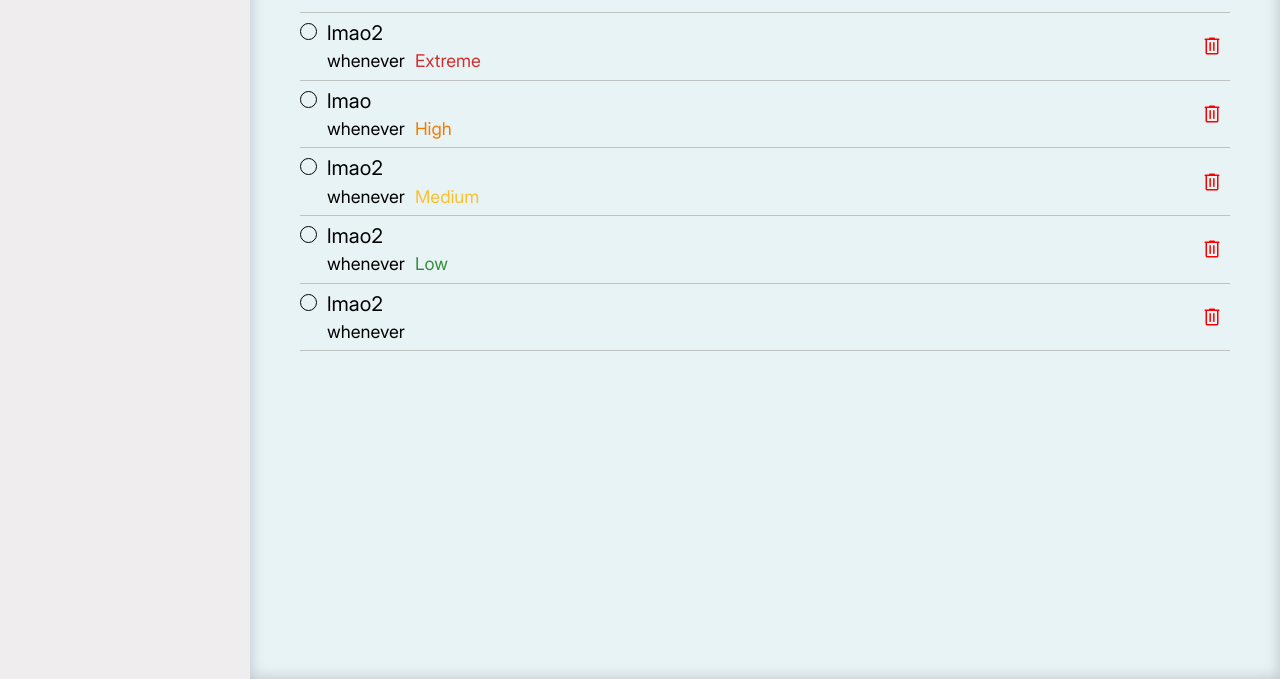
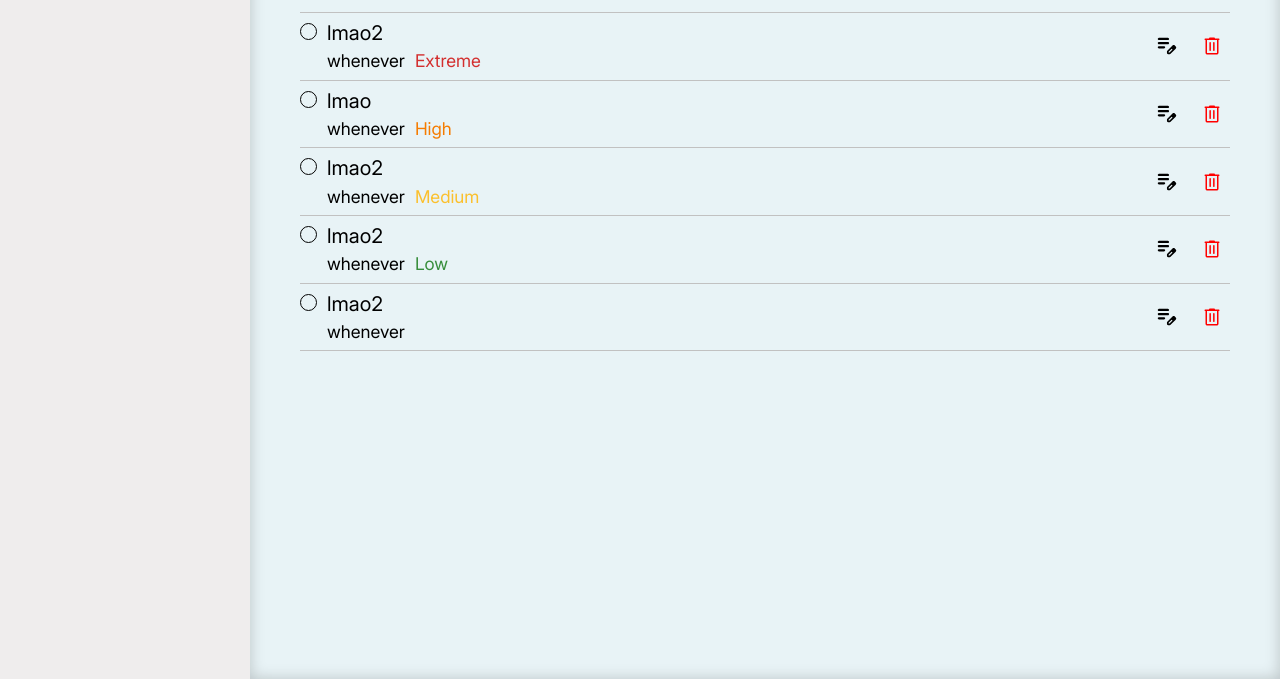
Before and after one commit to fromscode/todo-app, a website built with webpack: page src/index.html in a window 1280 px wide. Shown: the part 121-800 px from the top of the page. Built offline with nearby package versions, Linux system fonts and the light colour scheme; a web font is replaced by a local one.

Commit message:
Add edit icons (they don't work)

```diff
--- a/src/dom.js
+++ b/src/dom.js
@@ -1,4 +1,5 @@
 import deleteIcon from './assets/icons/delete.svg';
+import editIcon from './assets/icons/edit.svg';
 
 const ul = document.querySelector(".todo-list");
 const h1 = document.querySelector("h1");
@@ -61,6 +62,13 @@
 
         todoInfo.append(title, subtitle);
 
+        const editBtn = document.createElement("button");
+        editBtn.type = "button";
+        const editIconImg = document.createElement("img");
+        editIconImg.src = editIcon;
+        editBtn.append(editIconImg);
+        editBtn.classList.add("edit-btn");
+
         const removeBtn = document.createElement("button");
         removeBtn.type = "button";
         const icon = document.createElement("img");
@@ -68,7 +76,7 @@
         removeBtn.append(icon);
         removeBtn.classList.add("remove-btn");
 
-        li.append(checkboxHolder, todoInfo, removeBtn);
+        li.append(checkboxHolder, todoInfo, editBtn, removeBtn);
 
         ul.append(li);
     }
--- a/src/styles/styles.css
+++ b/src/styles/styles.css
@@ -53,6 +53,16 @@
 }
 
 .remove-btn:hover {
-    /* background-color: rgba(255, 0, 0, 0.2); */
     background-color: var(--color-remove-btn);
 }
+
+.edit-btn {
+    margin-right: 10px;
+    border: none;
+    background-color: inherit;
+    border-radius: 10px;
+}
+
+.edit-btn:hover {
+    background-color: var(--color-add-btn);
+}
```
